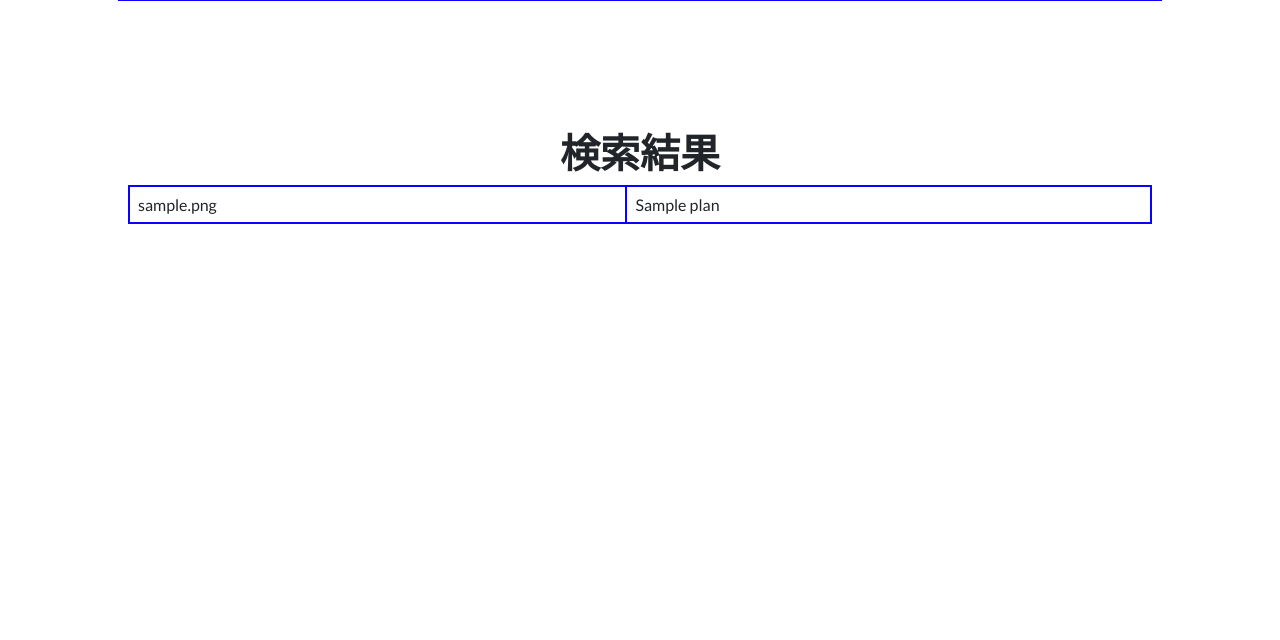
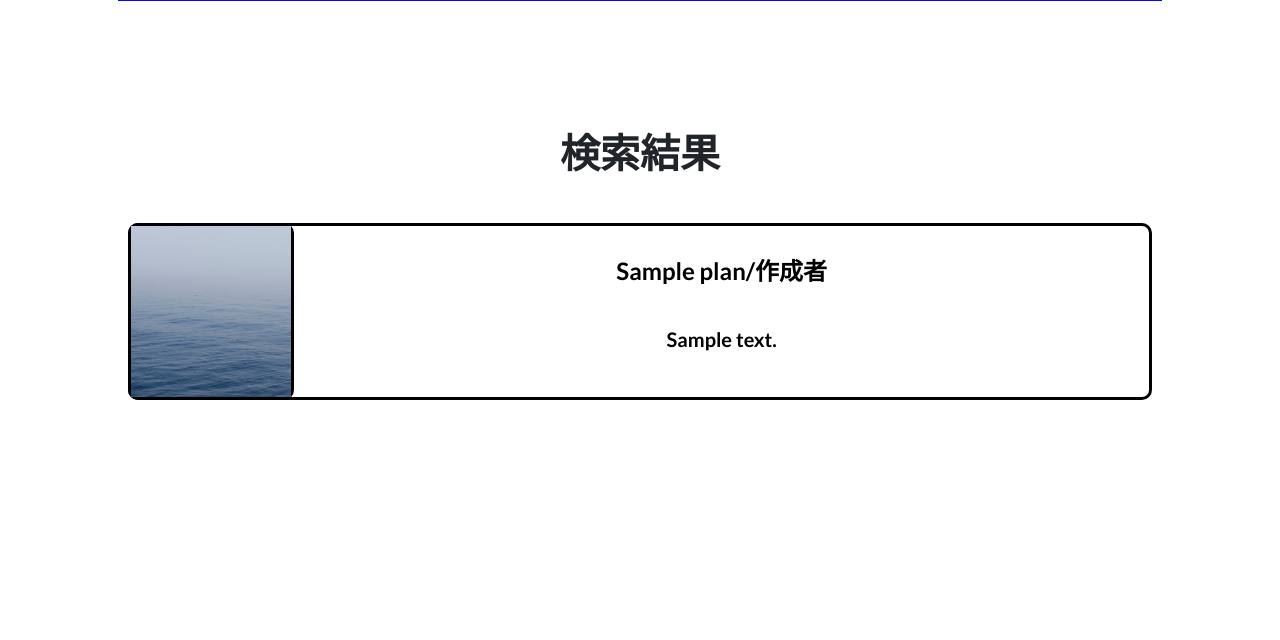
Before and after one commit to morihisa1235/plan_system, a Django app: page /searchbox/ in a window 1280 px wide. Shown: the part 338-978 px from the top of the page. Run offline with Django 3.2, Linux system fonts and the light colour scheme; tables that the repository leaves empty hold one stand-in row (values such as "Sample post"); some libraries are stand-ins or nearby versions.

Commit message:
いろいろ修正

```diff
--- a/maplan/templates/index.html
+++ b/maplan/templates/index.html
@@ -57,10 +57,10 @@
         </div>
         {% for plan in plan_list %}
         {% if forloop.counter == 1 %}
-            <a class="index_click" href = "{% url 'maplan:plan_detail' %}"><div class="index_plan_border">
+            <div class="index_plan_border"><a class="index_click" href = "{% url 'maplan:plan_detail' %}">
             <h4 class="index_plan_name">{{ plan.plan_name }}/作成者</h4>
             <h5 class="index_plan_content">{{ plan.content }}</h5>
-            </div></a>
+            </a></div>
         {% endif %}
         {% endfor %}
         </div>
--- a/maplan/templates/mypage_eturan.html
+++ b/maplan/templates/mypage_eturan.html
@@ -44,8 +44,8 @@
     </div>
     {% endif %}
 
-<button class="rounded-corner4"><a href="{% url 'maplan:mypage_history' %}">全部</a></button>
-<button class="rounded-corner3">閲覧した</button>
+<button class="rounded-corner4" style = "float:left"><a href="{% url 'maplan:mypage_history' %}">全部</a></button>
+<button class="rounded-corner3" style = "float:left">閲覧した</button>
 <button class="rounded-corner2"><a href="{% url 'maplan:mypage_sakusei' %}">作成した</a></button>
 <button class="rounded-corner6"><a href="{% url 'maplan:mypage_komennto' %}">コメントした</a></button>
 <div class="favo1" >
--- a/maplan/templates/mypage_history.html
+++ b/maplan/templates/mypage_history.html
@@ -44,7 +44,7 @@
     </div>
     {% endif %}
 
-<button class="rounded-corner">全部</button>
+<button class="rounded-corner" style = "float:left">全部</button>
 <button class="rounded-corner1"><a href="{% url 'maplan:mypage_eturan' %}">閲覧した</a></button>
 <button class="rounded-corner2"><a href="{% url 'maplan:mypage_sakusei' %}">作成した</a></button>
 <button class="rounded-corner6"><a href="{% url 'maplan:mypage_komennto' %}">コメントした</a></button>
--- a/maplan/templates/plan.html
+++ b/maplan/templates/plan.html
@@ -5,5 +5,5 @@
 {% block title %}地図+旅行プラン作成システム{% endblock %}
 
 {% block contents %}
-adv
+
 {% endblock %}
--- a/maplan/templates/plan_detail.html
+++ b/maplan/templates/plan_detail.html
@@ -9,7 +9,7 @@
 <link rel="stylesheet" type="text/css" href="{% static 'css/regulation.css' %}"/>
 <div>
     {% for plan in plan_list %}
-    {% if plan.id == 1 %}
+    {% if forloop.counter == 1 %}
     <div class = "plan_name" style = "float:left">
         <h1>{{ plan.plan_name }}</h1>
     </div>
@@ -61,7 +61,7 @@
                     <h4>以下の内容で送信してよろしいですか？</h4><br>
                     <p>
                     <div>
-                        <textarea name="comment" placeholder="自分のコメント" cols="40" rows="8"></textarea>
+                        <textarea name="comment" placeholder="自分のコメント" cols="40" rows="8" style="resize:none;"></textarea>
                     </div>
                     <br><br>
                     <div class = "plan_button">
--- a/maplan/templates/searchbox.html
+++ b/maplan/templates/searchbox.html
@@ -66,23 +66,20 @@
 </div>
 <div class="serchbox_text">
     <h1>検索結果</h1>
-    <section class="post-list side">
-        {% if object_list|length == 0 %}
-            <p>検索結果が存在しません。</p>
-        {% else %}
-            <table class="table">
-                <tbody>
-                {% for plan in plan_list %}
-                    <tr>
-                        <td>{{ plan.photo }}</td>
-                        <td>{{ plan.plan_name }}</td>
-                    </tr>
-                {% endfor %}
-                </tbody>
-            </table>
-        {% endif %}
-    </section>
 </div>
 
+<div>
+<div class="searchbox_picture_border" style="float:left">
+    <img class = "test_picture" src="{% static 'assets/img/bg-masthead.jpg' %}">
+</div>
+{% for plan in plan_list %}
+{% if forloop.counter == 1 %}
+<div class="searchbox_plan_border"><a class="searchbox_click" href = "{% url 'maplan:plan_detail' %}">
+    <h4 class="searchbox_plan_name">{{ plan.plan_name }}/作成者</h4>
+    <h5 class="searchbox_plan_content">{{ plan.content }}</h5>
+</a></div>
+</div>
+{% endif %}
+{% endfor %}
 
 {% endblock %}
--- a/maplan/views.py
+++ b/maplan/views.py
@@ -98,7 +98,7 @@ class SearchboxView(generic.ListView):
         return context
 
     def get_queryset(self):
-        plans = Plan.objects.filter().order_by('id')
+        plans = Plan.objects.filter().order_by('?')
         return plans
 
 class HistoryView(LoginRequiredMixin, generic.ListView):
@@ -175,7 +175,7 @@ class PlandetailView(generic.ListView):
         return context
 
     def get_queryset(self):
-        plans = Plan.objects.filter().order_by('id')
+        plans = Plan.objects.filter().order_by('?')
         return plans
 
 class Plan_create2View(generic.ListView):
--- a/static/css/mystyle.css
+++ b/static/css/mystyle.css
@@ -1315,7 +1305,11 @@ input:checked + .tab_class + .content_class {
     margin-right: 74.3%;
 }
 
-.index_click{
+.index:a {
+    display: block;
+}
+
+.index_click {
     color: #000000;
     text-decoration: none;
 }
@@ -1359,3 +1353,39 @@ input:checked + .tab_class + .content_class {
   background: #eee;
   transition: 0.4s;
 }
+
+.searchbox_picture_border {
+    margin-left: 10%;
+    border: 3px solid #000000;
+    width:13%;
+    height: 100%;
+    border-radius: 10px;
+    margin-top: 3%;
+}
+
+.searchbox_plan_border {
+    margin: auto;
+    border: 3px solid #000000;
+    margin-top: 3%;
+    height: 100%;
+    width: 80%;
+    border-radius: 10px;
+}
+
+.searchbox_click {
+    text-align:center;
+    color: #000000;
+    text-decoration: none;
+}
+
+.searchbox_click:hover {
+    color: #000000;
+}
+
+.searchbox_plan_name {
+    margin-top: 3%;
+}
+
+.searchbox_plan_content {
+    margin-top: 4%;
+}
```
Also changed, not shown: other parts of static/css/mystyle.css (+11 -21 lines).
